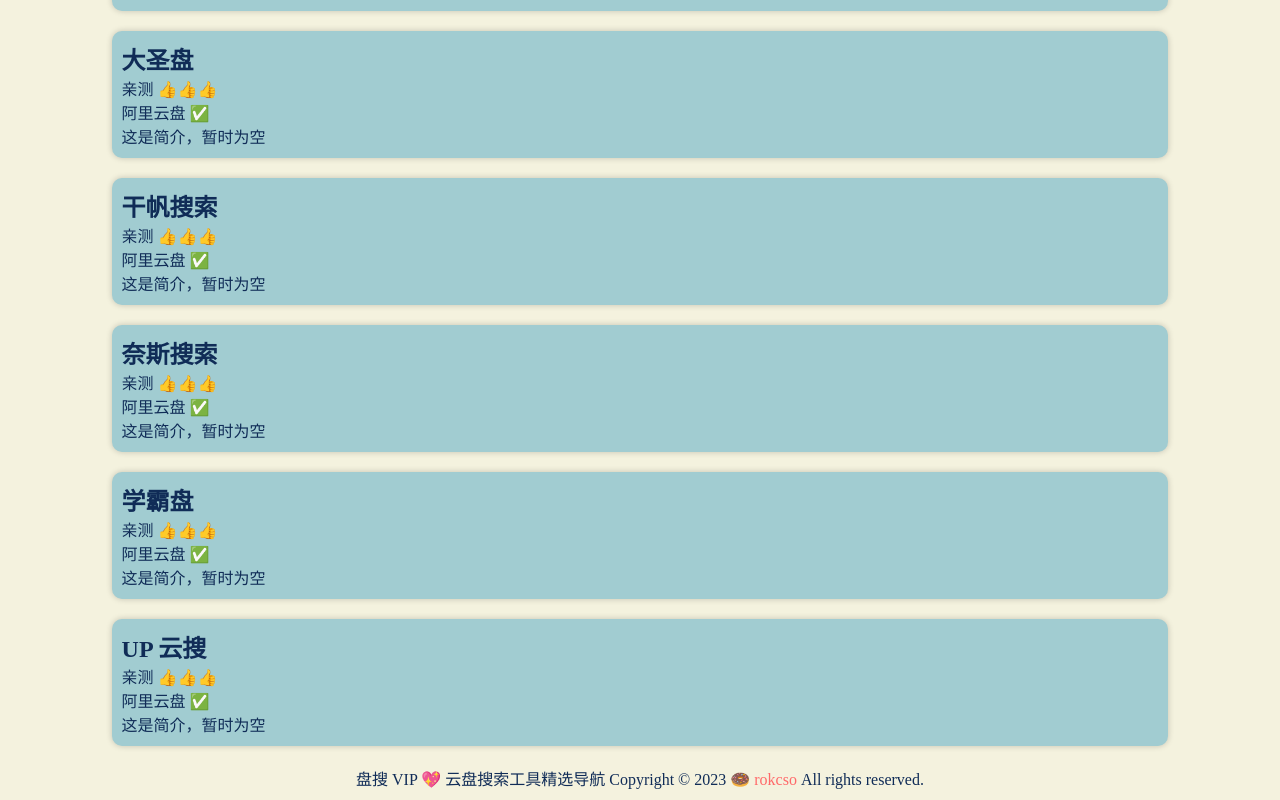
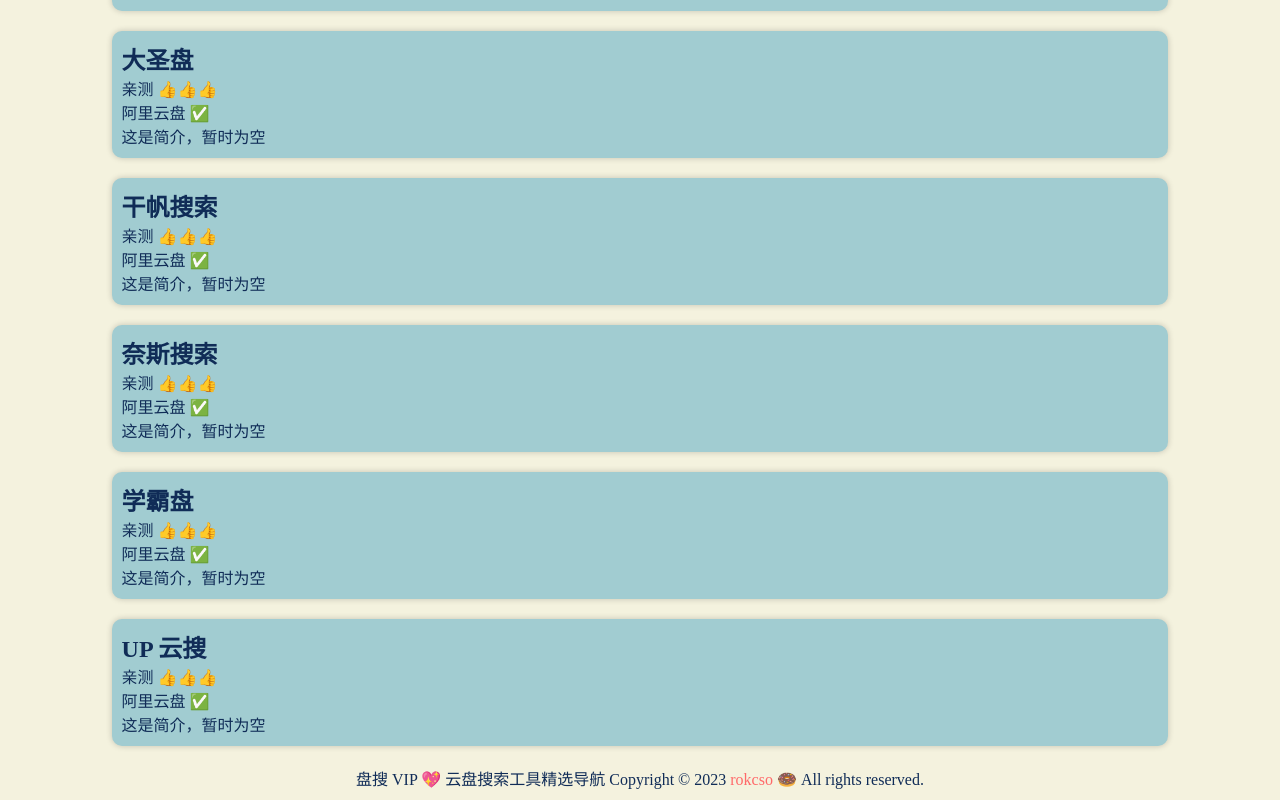
Before and after one commit to rokcso/pansou-vip, a Next.js app: page / in a window 1280 px wide. Shown: the part 1190-1990 px from the top of the page. Built offline with nearby package versions, Linux system fonts and the light colour scheme.

Commit message:
content: update the footer text

```diff
--- a/components/layout.js
+++ b/components/layout.js
@@ -21,8 +21,8 @@ export default function Layout({ children }) {
         <footer className={styles.footer}>
           <span>盘搜 VIP 💖 云盘搜索工具精选导航&nbsp;</span>
           <span>
-            Copyright &copy; 2023{" "}
-            <Link href="https://rokcso.com">🍩 rokcso</Link>
+            Copyright&nbsp;&copy;&nbsp;2023&nbsp;
+            <Link href="https://rokcso.com">rokcso 🍩</Link>
             &nbsp;
           </span>
           <span>All rights reserved.</span>
```
